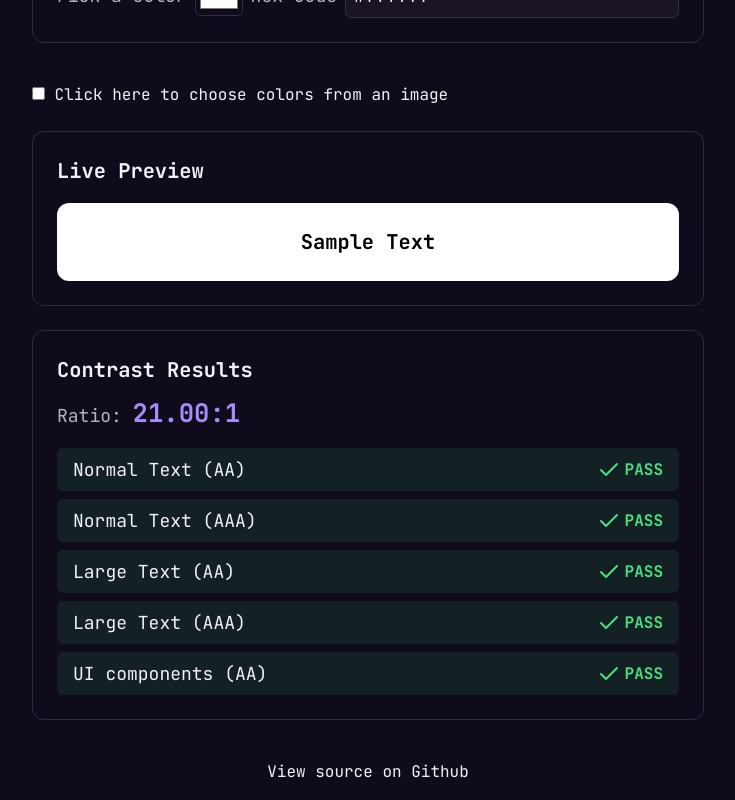
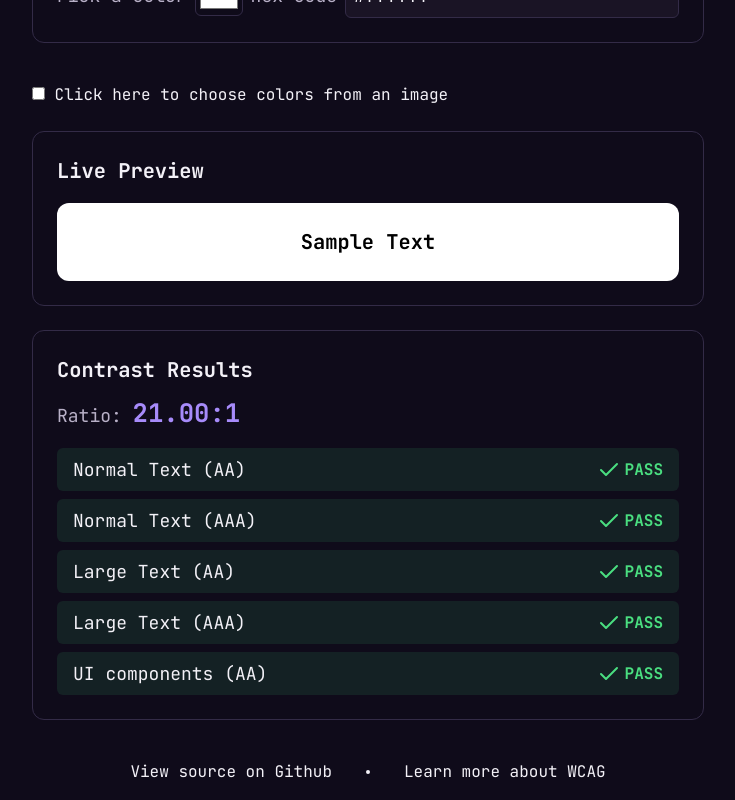
Before and after one commit to vbenedeto/a11y-contrast-checker, a Next.js app: page / in a window 1280 px wide. Shown: the part 467-1267 px from the top of the page, without its empty margins (272-1007 px from the left). Built offline with nearby package versions, Linux system fonts and the light colour scheme.

Commit message:
chore: add link to WCAG guidelines

```diff
--- a/src/app/page.tsx
+++ b/src/app/page.tsx
@@ -7,6 +7,7 @@ import { ResultsPanel } from "@/components/ResultsPanel";
 import { ImageColorPicker } from "@/components/ImageColorPicker";
 import styled from "@emotion/styled";
 import { ColorPreview } from "@/components/ColorPreview";
+import { Dot } from "lucide-react";
 
 const StyledHeader = styled.header`
   padding: ${({ theme }) => theme.spacing.xl} ${({ theme }) => theme.spacing.lg};
@@ -41,6 +42,9 @@ const StyledMain = styled.main`
 `;
 
 const StyledFooter = styled.footer`
+  display: flex;
+  justify-content: center;
+  gap: ${({ theme }) => theme.spacing.lg};
   padding: ${({ theme }) => theme.spacing.md};
   text-align: center;
 
@@ -125,6 +129,10 @@ export default function Home() {
         <a href="https://github.com/vbenedeto/a11y-contrast-checker" target="_blank" rel="noopener noreferrer">
           View source on Github
         </a>
+        <Dot />
+        <a href="https://www.w3.org/WAI/standards-guidelines/wcag/" target="_blank" rel="noopener noreferrer">
+          Learn more about WCAG
+        </a>
       </StyledFooter>
     </>
   );
```
